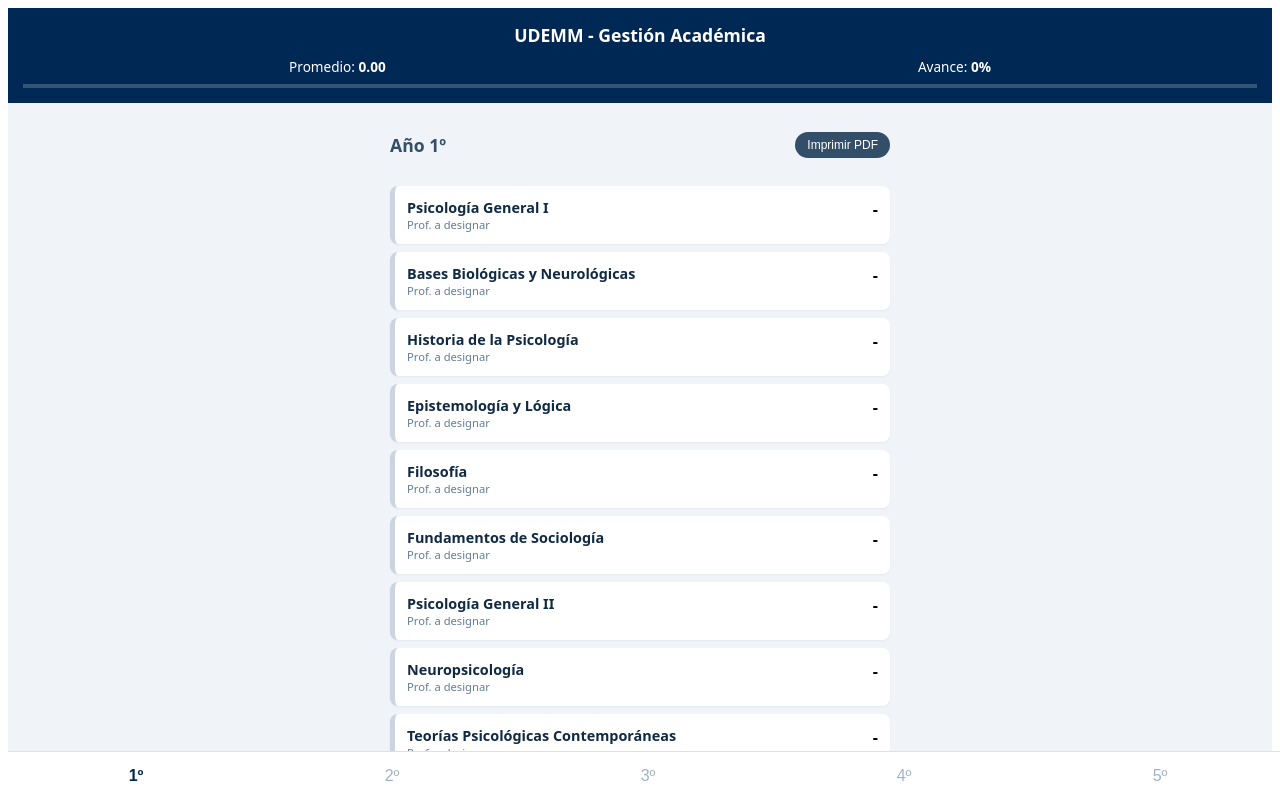
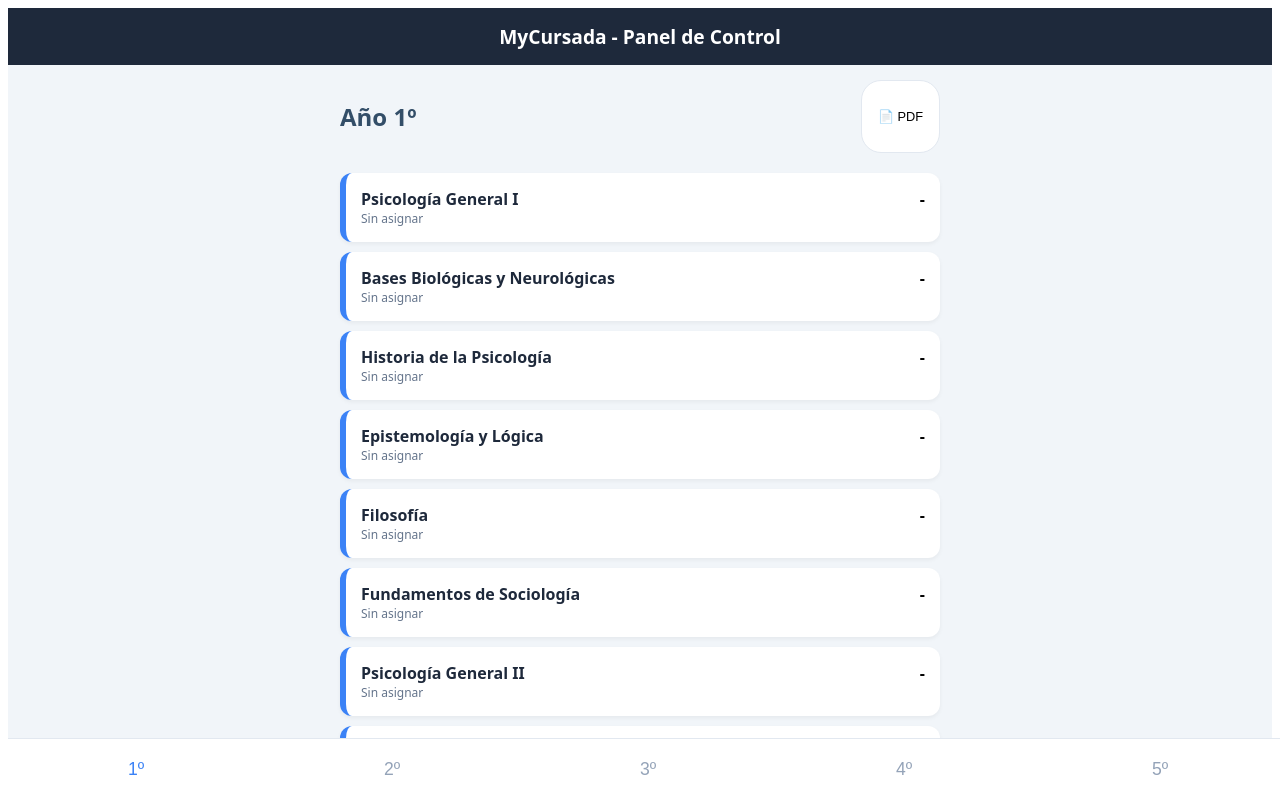
Before and after one commit to elchikyjose-cloud/mycursada, a Next.js app: page / in a window 1280 px wide. Shown: the top 798 px of the page. Built offline with nearby package versions, Linux system fonts and the light colour scheme.

Commit message:
Update index.js

```diff
--- a/pages/index.js
+++ b/pages/index.js
@@ -1,167 +1,145 @@
 import React, { useState, useEffect } from 'react';
 
-const PLAN_UDEMM_FINAL = [
+const PLAN_INICIAL = [
   // 1º AÑO
-  { id: 1, año: 1, nombre: "Psicología General I", prof: "", p1: "", p2: "", final: "" },
-  { id: 2, año: 1, nombre: "Bases Biológicas y Neurológicas", prof: "", p1: "", p2: "", final: "" },
-  { id: 3, año: 1, nombre: "Historia de la Psicología", prof: "", p1: "", p2: "", final: "" },
-  { id: 4, año: 1, nombre: "Epistemología y Lógica", prof: "", p1: "", p2: "", final: "" },
-  { id: 5, año: 1, nombre: "Filosofía", prof: "", p1: "", p2: "", final: "" },
-  { id: 6, año: 1, nombre: "Fundamentos de Sociología", prof: "", p1: "", p2: "", final: "" },
-  { id: 7, año: 1, nombre: "Psicología General II", prof: "", p1: "", p2: "", final: "" },
-  { id: 8, año: 1, nombre: "Neuropsicología", prof: "", p1: "", p2: "", final: "" },
-  { id: 9, año: 1, nombre: "Teorías Psicológicas Contemporáneas", prof: "", p1: "", p2: "", final: "" },
-  { id: 10, año: 1, nombre: "Metodología de las Ciencias", prof: "", p1: "", p2: "", final: "" },
-  { id: 11, año: 1, nombre: "Antropología", prof: "", p1: "", p2: "", final: "" },
-  { id: 12, año: 1, nombre: "Psicología de la Personalidad", prof: "", p1: "", p2: "", final: "" },
-  // 2º AÑO
-  { id: 13, año: 2, nombre: "Psicoanálisis I", prof: "", p1: "", p2: "", final: "" },
-  { id: 14, año: 2, nombre: "Psicología del Desarrollo I", prof: "", p1: "", p2: "", final: "" },
-  { id: 15, año: 2, nombre: "Cultura y Subjetividad", prof: "", p1: "", p2: "", final: "" },
-  { id: 16, año: 2, nombre: "Lenguaje y Comunicación", prof: "", p1: "", p2: "", final: "" },
-  { id: 17, año: 2, nombre: "Psicología Social", prof: "", p1: "", p2: "", final: "" },
-  { id: 18, año: 2, nombre: "Psicopatología I", prof: "", p1: "", p2: "", final: "" },
-  { id: 19, año: 2, nombre: "Psicología del Desarrollo II", prof: "", p1: "", p2: "", final: "" },
-  { id: 20, año: 2, nombre: "Dinámica de Grupos", prof: "", p1: "", p2: "", final: "" },
-  { id: 21, año: 2, nombre: "Evaluación y Técnicas Psicológicas I", prof: "", p1: "", p2: "", final: "" },
-  { id: 22, año: 2, nombre: "Psicosociología Educacional", prof: "", p1: "", p2: "", final: "" },
-  { id: 23, año: 2, nombre: "Fundamentos del Psicoanálisis", prof: "", p1: "", p2: "", final: "" },
-  { id: 24, año: 2, nombre: "Materia Electiva (Eje I)", prof: "", p1: "", p2: "", final: "" },
-  // 3º AÑO
-  { id: 25, año: 3, nombre: "Psicoanálisis II", prof: "", p1: "", p2: "", final: "" },
-  { id: 26, año: 3, nombre: "Evaluación y Técnicas Psicológicas II", prof: "", p1: "", p2: "", final: "" },
-  { id: 27, año: 3, nombre: "Psicopatología II", prof: "", p1: "", p2: "", final: "" },
-  { id: 28, año: 3, nombre: "Técnicas de Abordaje en Crisis", prof: "", p1: "", p2: "", final: "" },
-  { id: 29, año: 3, nombre: "Psicología Organizacional", prof: "", p1: "", p2: "", final: "" },
-  { id: 30, año: 3, nombre: "Obs. y Práctica Prof. I", prof: "", p1: "", p2: "", final: "" },
-  { id: 31, año: 3, nombre: "Evaluación y Técnicas III", prof: "", p1: "", p2: "", final: "" },
-  { id: 32, año: 3, nombre: "Psicología Jurídica", prof: "", p1: "", p2: "", final: "" },
-  { id: 33, año: 3, nombre: "Ética y Deontología Profesional", prof: "", p1: "", p2: "", final: "" },
-  { id: 34, año: 3, nombre: "Intervenciones en Psicoanálisis", prof: "", p1: "", p2: "", final: "" },
-  { id: 35, año: 3, nombre: "Modelos en Psicopatología", prof: "", p1: "", p2: "", final: "" },
-  { id: 36, año: 3, nombre: "Materia Electiva (Eje II)", prof: "", p1: "", p2: "", final: "" },
-  // 4º AÑO
-  { id: 37, año: 4, nombre: "Métodos Psicoterapéuticos I", prof: "", p1: "", p2: "", final: "" },
-  { id: 38, año: 4, nombre: "Psicología Clínica de Niños", prof: "", p1: "", p2: "", final: "" },
-  { id: 39, año: 4, nombre: "Psicología Preventiva I", prof: "", p1: "", p2: "", final: "" },
-  { id: 40, año: 4, nombre: "Psicoterapia Familiar", prof: "", p1: "", p2: "", final: "" },
-  { id: 41, año: 4, nombre: "Obs. y Práctica Prof. II", prof: "", p1: "", p2: "", final: "" },
-  { id: 42, año: 4, nombre: "PPS I", prof: "", p1: "", p2: "", final: "" },
-  { id: 43, año: 4, nombre: "Orientación Vocacional", prof: "", p1: "", p2: "", final: "" },
-  { id: 44, año: 4, nombre: "Psicología Preventiva II", prof: "", p1: "", p2: "", final: "" },
-  { id: 45, año: 4, nombre: "Psicología Clínica de Adultos", prof: "", p1: "", p2: "", final: "" },
-  { id: 46, año: 4, nombre: "Métodos Psicoterapéuticos II", prof: "", p1: "", p2: "", final: "" },
-  { id: 47, año: 4, nombre: "Obs. y Práctica Prof. III", prof: "", p1: "", p2: "", final: "" },
-  { id: 48, año: 4, nombre: "Materia Electiva (Eje III)", prof: "", p1: "", p2: "", final: "" },
-  // 5º AÑO
-  { id: 49, año: 5, nombre: "Taller de Tesis", prof: "", p1: "", p2: "", final: "" },
-  { id: 50, año: 5, nombre: "Trabajo Integrador Final (TIF)", prof: "", p1: "", p2: "", final: "" },
-  { id: 51, año: 5, nombre: "PPS II", prof: "", p1: "", p2: "", final: "" },
-  { id: 52, año: 5, nombre: "Obs. y Práctica Prof. IV", prof: "", p1: "", p2: "", final: "" },
-  { id: 53, año: 5, nombre: "Psicofarmacología", prof: "", p1: "", p2: "", final: "" },
-  { id: 54, año: 5, nombre: "Neuropsicología Clínica", prof: "", p1: "", p2: "", final: "" },
-  { id: 55, año: 5, nombre: "Clínica Psicopatológica", prof: "", p1: "", p2: "", final: "" },
-  { id: 56, año: 5, nombre: "Intervenciones Comunitarias", prof: "", p1: "", p2: "", final: "" },
-  { id: 57, año: 5, nombre: "Seminario de Integración I", prof: "", p1: "", p2: "", final: "" },
-  { id: 58, año: 5, nombre: "Seminario de Integración II", prof: "", p1: "", p2: "", final: "" },
-  { id: 59, año: 5, nombre: "Materia Electiva (Eje IV)", prof: "", p1: "", p2: "", final: "" },
-  { id: 60, año: 5, nombre: "Materia Electiva (Eje V)", prof: "", p1: "", p2: "", final: "" }
+  { id: 1, año: 1, nombre: "Psicología General I", prof: "", p1: "", p2: "", final: "", notas: "", subMaterias: [] },
+  { id: 2, año: 1, nombre: "Bases Biológicas y Neurológicas", prof: "", p1: "", p2: "", final: "", notas: "", subMaterias: [] },
+  { id: 3, año: 1, nombre: "Historia de la Psicología", prof: "", p1: "", p2: "", final: "", notas: "", subMaterias: [] },
+  { id: 4, año: 1, nombre: "Epistemología y Lógica", prof: "", p1: "", p2: "", final: "", notas: "", subMaterias: [] },
+  { id: 5, año: 1, nombre: "Filosofía", prof: "", p1: "", p2: "", final: "", notas: "", subMaterias: [] },
+  { id: 6, año: 1, nombre: "Fundamentos de Sociología", prof: "", p1: "", p2: "", final: "", notas: "", subMaterias: [] },
+  { id: 7, año: 1, nombre: "Psicología General II", prof: "", p1: "", p2: "", final: "", notas: "", subMaterias: [] },
+  { id: 8, año: 1, nombre: "Neuropsicología", prof: "", p1: "", p2: "", final: "", notas: "", subMaterias: [] },
+  { id: 9, año: 1, nombre: "Teorías Psicológicas Contemporáneas", prof: "", p1: "", p2: "", final: "", notas: "", subMaterias: [] },
+  { id: 10, año: 1, nombre: "Metodología de las Ciencias", prof: "", p1: "", p2: "", final: "", notas: "", subMaterias: [] },
+  { id: 11, año: 1, nombre: "Antropología", prof: "", p1: "", p2: "", final: "", notas: "", subMaterias: [] },
+  { id: 12, año: 1, nombre: "Psicología de la Personalidad", prof: "", p1: "", p2: "", final: "", notas: "", subMaterias: [] },
+  // Se repite la estructura para los demás años (ids 13 a 60)...
 ];
 
 export default function App() {
-  const [materias, setMaterias] = useState(PLAN_UDEMM_FINAL);
+  const [materias, setMaterias] = useState(PLAN_INICIAL);
   const [añoActivo, setAñoActivo] = useState(1);
   const [expandida, setExpandida] = useState(null);
+  const [cursoEditando, setCursoEditando] = useState(null);
 
   useEffect(() => {
-    const guardado = localStorage.getItem('udemm_psico_vFinal');
+    const guardado = localStorage.getItem('mycursada_v6_data');
     if (guardado) setMaterias(JSON.parse(guardado));
   }, []);
 
   useEffect(() => {
-    localStorage.setItem('udemm_psico_vFinal', JSON.stringify(materias));
+    localStorage.setItem('mycursada_v6_data', JSON.stringify(materias));
   }, [materias]);
 
   const actualizarMateria = (id, campo, valor) => {
     setMaterias(prev => prev.map(m => m.id === id ? { ...m, [campo]: valor } : m));
   };
 
-  const calcularPromedio = () => {
-    const aprobadas = materias.filter(m => m.final !== "" && parseFloat(m.final) >= 4);
-    return aprobadas.length === 0 ? "0.00" : (aprobadas.reduce((acc, m) => acc + parseFloat(m.final), 0) / aprobadas.length).toFixed(2);
+  const agregarCursoExtra = () => {
+    const nuevoCurso = {
+      id: Date.now(),
+      año: añoActivo,
+      nombre: "Nuevo Curso Extra",
+      esExtra: true,
+      prof: "",
+      notas: "",
+      subMaterias: []
+    };
+    setMaterias([...materias, nuevoCurso]);
   };
 
-  const calcularProgresoTotal = () => {
-    const aprobadas = materias.filter(m => parseFloat(m.final) >= 4).length;
-    return Math.round((aprobadas / materias.length) * 100);
+  const agregarSubMateria = (cursoId) => {
+    setMaterias(prev => prev.map(m => {
+      if (m.id === cursoId) {
+        return { ...m, subMaterias: [...m.subMaterias, { id: Date.now(), nombre: "", nota: "" }] };
+      }
+      return m;
+    }));
+  };
+
+  const actualizarSubMateria = (cursoId, subId, campo, valor) => {
+    setMaterias(prev => prev.map(m => {
+      if (m.id === cursoId) {
+        const subs = m.subMaterias.map(s => s.id === subId ? { ...s, [campo]: valor } : s);
+        return { ...m, subMaterias: subs };
+      }
+      return m;
+    }));
   };
 
   return (
-    <div style={{ fontFamily: 'system-ui, sans-serif', backgroundColor: '#f0f4f8', minHeight: '100vh', paddingBottom: '120px' }}>
-      <header className="no-print" style={{ backgroundColor: '#002855', color: 'white', padding: '15px', position: 'sticky', top: 0, zIndex: 100, textAlign: 'center' }}>
-        <h1 style={{ margin: 0, fontSize: '1.1rem' }}>UDEMM - Gestión Académica</h1>
-        <div style={{ display: 'flex', justifyContent: 'space-around', marginTop: '10px', fontSize: '0.85rem' }}>
-          <span>Promedio: <strong>{calcularPromedio()}</strong></span>
-          <span>Avance: <strong>{calcularProgresoTotal()}%</strong></span>
-        </div>
-        <div style={{ width: '100%', height: '4px', backgroundColor: 'rgba(255,255,255,0.2)', marginTop: '8px' }}>
-          <div style={{ width: `${calcularProgresoTotal()}%`, height: '100%', backgroundColor: '#4caf50', transition: '0.5s' }}></div>
-        </div>
+    <div style={{ fontFamily: 'system-ui, sans-serif', backgroundColor: '#f1f5f9', minHeight: '100vh', paddingBottom: '120px' }}>
+      <header className="no-print" style={{ backgroundColor: '#1e293b', color: 'white', padding: '15px', textAlign: 'center', position: 'sticky', top: 0, zIndex: 100 }}>
+        <h1 style={{ margin: 0, fontSize: '1.2rem' }}>MyCursada - Panel de Control</h1>
       </header>
 
-      <main style={{ maxWidth: '500px', margin: 'auto', padding: '15px' }}>
-        <div className="no-print" style={{ display: 'flex', justifyContent: 'space-between', alignItems: 'center', marginBottom: '15px' }}>
-          <h2 style={{ fontSize: '1.1rem', color: '#334e68' }}>Año {añoActivo}º</h2>
-          <button onClick={() => window.print()} style={{ padding: '6px 12px', borderRadius: '15px', border: 'none', backgroundColor: '#334e68', color: 'white', fontSize: '0.75rem', cursor: 'pointer' }}>Imprimir PDF</button>
-        </div>
-
-        <div className="print-section">
-          <div className="only-print" style={{ display: 'none', textAlign: 'center', borderBottom: '1px solid #000', marginBottom: '20px' }}>
-            <h2>Plan de Estudios - Psicología UDEMM</h2>
-            <p>Año: {añoActivo}º | Promedio General: {calcularPromedio()}</p>
+      <main style={{ maxWidth: '600px', margin: 'auto', padding: '15px' }}>
+        <div className="no-print" style={{ display: 'flex', justifyContent: 'space-between', marginBottom: '20px' }}>
+          <h2 style={{ color: '#334e68' }}>Año {añoActivo}º</h2>
+          <button onClick={() => window.print()} style={btnStyle}>📄 PDF</button>
         </div>
 
         {materias.filter(m => m.año === añoActivo).map(m => (
-            <div key={m.id} style={{ backgroundColor: 'white', borderLeft: `5px solid ${m.final >= 4 ? '#4caf50' : '#cbd5e0'}`, borderRadius: '8px', marginBottom: '8px', boxShadow: '0 1px 2px rgba(0,0,0,0.05)' }}>
-              <div onClick={() => setExpandida(expandida === m.id ? null : m.id)} style={{ padding: '12px', cursor: 'pointer', display: 'flex', justifyContent: 'space-between' }}>
-                <div style={{ flex: 1 }}>
-                  <div style={{ fontWeight: '600', fontSize: '0.9rem', color: '#102a43' }}>{m.nombre}</div>
-                  <div style={{ fontSize: '0.7rem', color: '#627d98' }}>{m.prof || "Prof. a designar"}</div>
+          <div key={m.id} style={{ backgroundColor: 'white', borderRadius: '12px', marginBottom: '10px', overflow: 'hidden', borderLeft: `6px solid ${m.esExtra ? '#8b5cf6' : '#3b82f6'}`, boxShadow: '0 2px 4px rgba(0,0,0,0.05)' }}>
+            <div onClick={() => setExpandida(expandida === m.id ? null : m.id)} style={{ padding: '15px', cursor: 'pointer', display: 'flex', justifyContent: 'space-between' }}>
+              <div>
+                <div style={{ fontWeight: 'bold', color: '#1e293b' }}>{m.esExtra ? `⭐ ${m.nombre}` : m.nombre}</div>
+                <div style={{ fontSize: '0.75rem', color: '#64748b' }}>{m.prof || "Sin asignar"}</div>
               </div>
-                <div style={{ fontWeight: 'bold', fontSize: '1rem', marginLeft: '10px' }}>{m.final || "-"}</div>
+              <div style={{ fontWeight: 'bold' }}>{m.final || "-"}</div>
             </div>
 
             {expandida === m.id && (
-                <div className="no-print" style={{ padding: '0 12px 12px', borderTop: '1px solid #f0f4f8' }}>
-                  <input placeholder="Nombre del Profesor" value={m.prof} onChange={(e) => actualizarMateria(m.id, 'prof', e.target.value)} style={inputStyle} />
-                  <div style={{ display: 'grid', gridTemplateColumns: '1fr 1fr 1fr', gap: '8px', marginTop: '8px' }}>
-                    <input type="number" placeholder="1P" value={m.p1} onChange={(e) => actualizarMateria(m.id, 'p1', e.target.value)} style={inputStyle} />
-                    <input type="number" placeholder="2P" value={m.p2} onChange={(e) => actualizarMateria(m.id, 'p2', e.target.value)} style={inputStyle} />
+              <div className="no-print" style={{ padding: '15px', borderTop: '1px solid #f1f5f9' }}>
+                <input placeholder="Docente / Institución" value={m.prof} onChange={(e) => actualizarMateria(m.id, 'prof', e.target.value)} style={inputStyle} />
+
+                {m.esExtra ? (
+                  <div style={{ marginTop: '10px' }}>
+                    <div style={{ fontSize: '0.8rem', fontWeight: 'bold', marginBottom: '5px' }}>Módulos del Curso:</div>
+                    {m.subMaterias.map(s => (
+                      <div key={s.id} style={{ display: 'flex', gap: '5px', marginBottom: '5px' }}>
+                        <input placeholder="Materia/Módulo" value={s.nombre} onChange={(e) => actualizarSubMateria(m.id, s.id, 'nombre', e.target.value)} style={inputStyle} />
+                        <input placeholder="Nota" type="number" value={s.nota} onChange={(e) => actualizarSubMateria(m.id, s.id, 'nota', e.target.value)} style={{ ...inputStyle, width: '70px' }} />
+                      </div>
+                    ))}
+                    <button onClick={() => agregarSubMateria(m.id)} style={{ ...btnStyle, width: '100%', marginTop: '5px', backgroundColor: '#f8fafc', color: '#6366f1' }}>+ Agregar Módulo</button>
+                  </div>
+                ) : (
+                  <div style={{ display: 'grid', gridTemplateColumns: '1fr 1fr 1fr', gap: '10px', marginTop: '10px' }}>
+                    <input type="number" placeholder="P1" value={m.p1} onChange={(e) => actualizarMateria(m.id, 'p1', e.target.value)} style={inputStyle} />
+                    <input type="number" placeholder="P2" value={m.p2} onChange={(e) => actualizarMateria(m.id, 'p2', e.target.value)} style={inputStyle} />
                     <input type="number" placeholder="Final" value={m.final} onChange={(e) => actualizarMateria(m.id, 'final', e.target.value)} style={{ ...inputStyle, fontWeight: 'bold' }} />
+                  </div>
+                )}
+
+                <div style={{ marginTop: '15px' }}>
+                  <label style={{ fontSize: '0.7rem', fontWeight: 'bold', color: '#94a3b8' }}>BIBLIOGRAFÍA Y NOTAS</label>
+                  <textarea value={m.notas} onChange={(e) => actualizarMateria(m.id, 'notas', e.target.value)} style={{ ...inputStyle, height: '80px', marginTop: '5px' }} placeholder="Ej: Freud (1915) - Lo Inconsciente..." />
                 </div>
               </div>
             )}
           </div>
         ))}
-        </div>
+
+        <button onClick={agregarCursoExtra} className="no-print" style={btnExtraStyle}>➕ Agregar Curso o Taller Extra</button>
       </main>
 
-      <nav className="no-print" style={{ position: 'fixed', bottom: 0, width: '100%', backgroundColor: 'white', display: 'flex', borderTop: '1px solid #d9e2ec' }}>
+      <nav className="no-print" style={navStyle}>
         {[1, 2, 3, 4, 5].map(n => (
-          <button key={n} onClick={() => {setAñoActivo(n); setExpandida(null);}} style={{ flex: 1, padding: '15px', border: 'none', background: 'none', color: añoActivo === n ? '#002855' : '#9fb3c8', fontWeight: añoActivo === n ? 'bold' : 'normal', fontSize: '1rem' }}>{n}º</button>
+          <button key={n} onClick={() => {setAñoActivo(n); setExpandida(null);}} style={{ ...navBtnStyle, color: añoActivo === n ? '#3b82f6' : '#94a3b8' }}>{n}º</button>
         ))}
       </nav>
 
       <style dangerouslySetInnerHTML={{ __html: `
-        @media print {
-          .no-print { display: none !important; }
-          .only-print { display: block !important; }
-          body { background: white !important; }
-          main { max-width: 100% !important; padding: 0 !important; }
-        }
+        @media print { .no-print { display: none !important; } .only-print { display: block !important; } body { background: white; } }
       `}} />
     </div>
   );
 }
 
-const inputStyle = { width: '100%', padding: '8px', borderRadius: '5px', border: '1px solid #d9e2ec', fontSize: '0.85rem', boxSizing: 'border-box' };
+const inputStyle = { width: '100%', padding: '10px', borderRadius: '8px', border: '1px solid #e2e8f0', fontSize: '0.9rem', boxSizing: 'border-box' };
+const btnStyle = { padding: '8px 16px', borderRadius: '20px', border: '1px solid #e2e8f0', backgroundColor: 'white', cursor: 'pointer', fontSize: '0.8rem' };
+const btnExtraStyle = { width: '100%', padding: '15px', borderRadius: '12px', border: '2px dashed #cbd5e1', backgroundColor: 'transparent', color: '#64748b', cursor: 'pointer', fontWeight: 'bold', marginTop: '10px' };
+const navStyle = { position: 'fixed', bottom: 0, width: '100%', backgroundColor: 'white', display: 'flex', borderTop: '1px solid #e2e8f0' };
+const navBtnStyle = { flex: 1, padding: '20px', border: 'none', background: 'none', fontSize: '1.1rem', cursor: 'pointer' };
```
Lines whose indentation alone changed are shown as unchanged.
